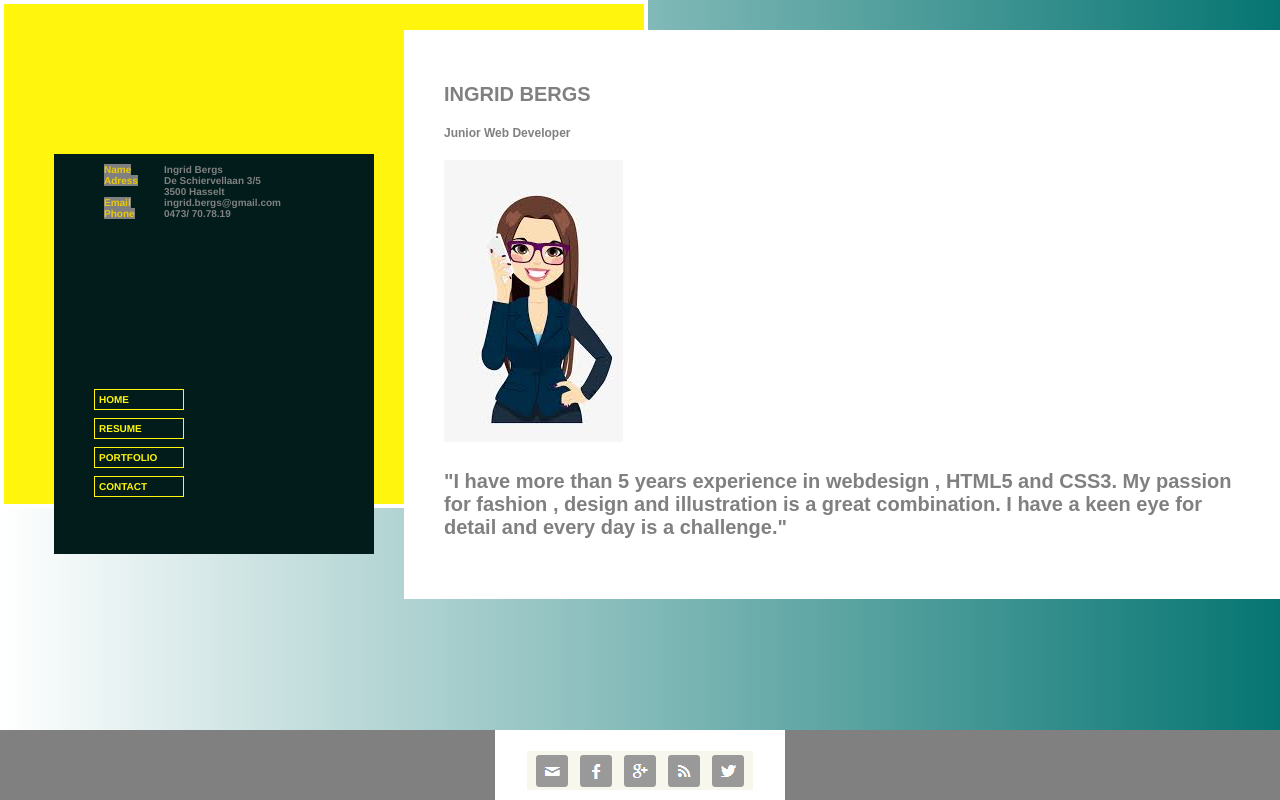
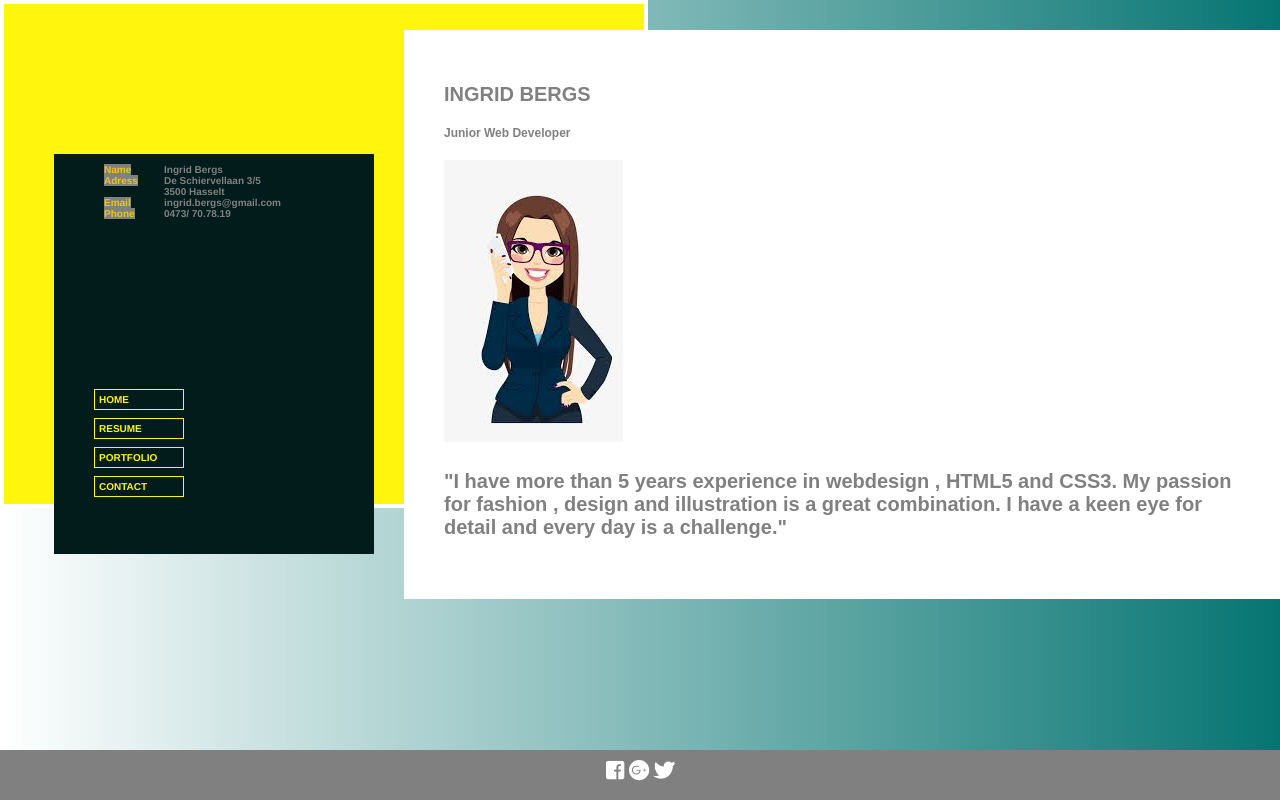
Before and after one commit to IngridBergs/VCard, a plain HTML site: page index.html in a window 1280 px wide. Drawn offline with Linux system fonts and the light colour scheme.

Commit message:
added social media icons with font awesome to make them clickable

```diff
--- a/index.html
+++ b/index.html
@@ -5,6 +5,8 @@
   <meta name="viewport" content="width=device-width, initial-scale=1.0">
   <meta http-equiv="X-UA-Compatible" content="ie=edge">
   <link href="styles.css" rel=stylesheet type="text/css">
+  <link rel="stylesheet" href="https://use.fontawesome.com/releases/v5.5.0/css/all.css"
+  integrity="sha384-B4dIYHKNBt8Bc12p+WXckhzcICo0wtJAoU8YZTY5qE0Id1GSseTk6S+L3BlXeVIU" crossorigin="anonymous">
   <title>VCard</title>
 </head>
 <body>
@@ -48,7 +50,13 @@
           </ul>
         </div>
     </div>
-    <div class="footer"><img src="socialmedia_2.png" tab="socialmedia_icons">
+    <div class="footer">
+      <i class="fab fa-facebook-square"></i>
+      <i class="fab fa-google-plus"></i>
+      <i class="fab fa-twitter"></i>
+      <!--<img src="socialmedia_2.png" tab="socialmedia_icons">-->
+      <!-- social media icons via Font Awesome zodat ze aanklikbaar kunnen gemaakt
+      worden -->
     </div>
   </div>
 </body>
--- a/styles.css
+++ b/styles.css
@@ -92,7 +92,7 @@ li {
   background-color: grey;
   color: white;
   text-align: center;
-  height: 80px;
+  height: 40px;
   margin-top: 200px;
-  margin-bottom : -10px;
-}
+  padding-top: 10px;
+  }
```
Also changed, not shown: test_2.css (+7 -0 lines).
